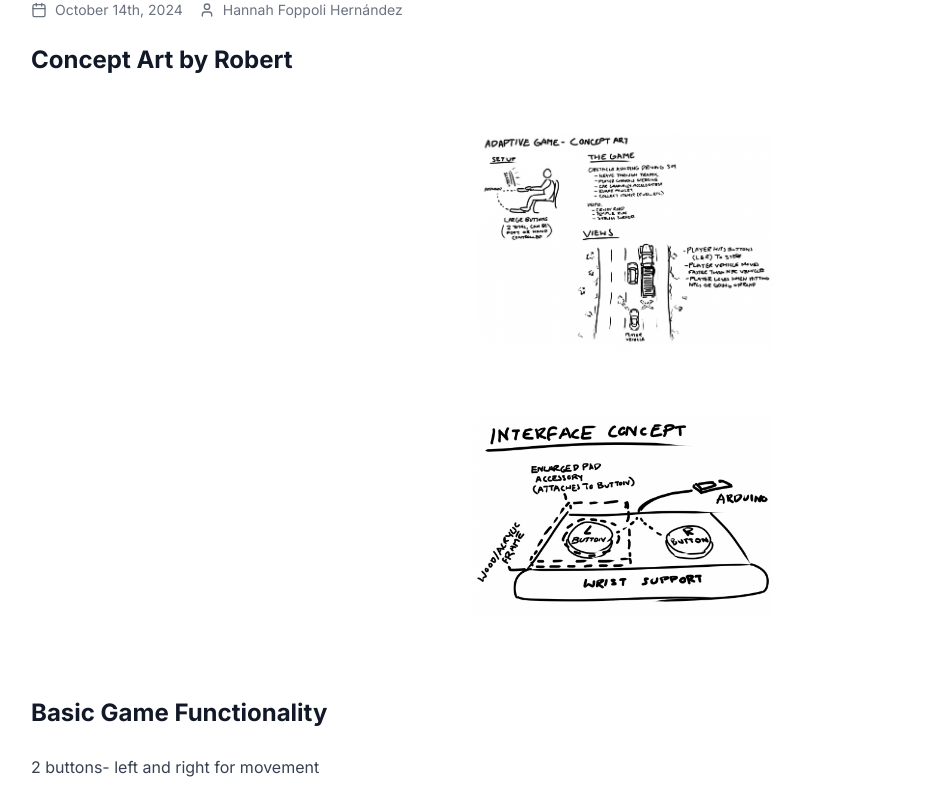
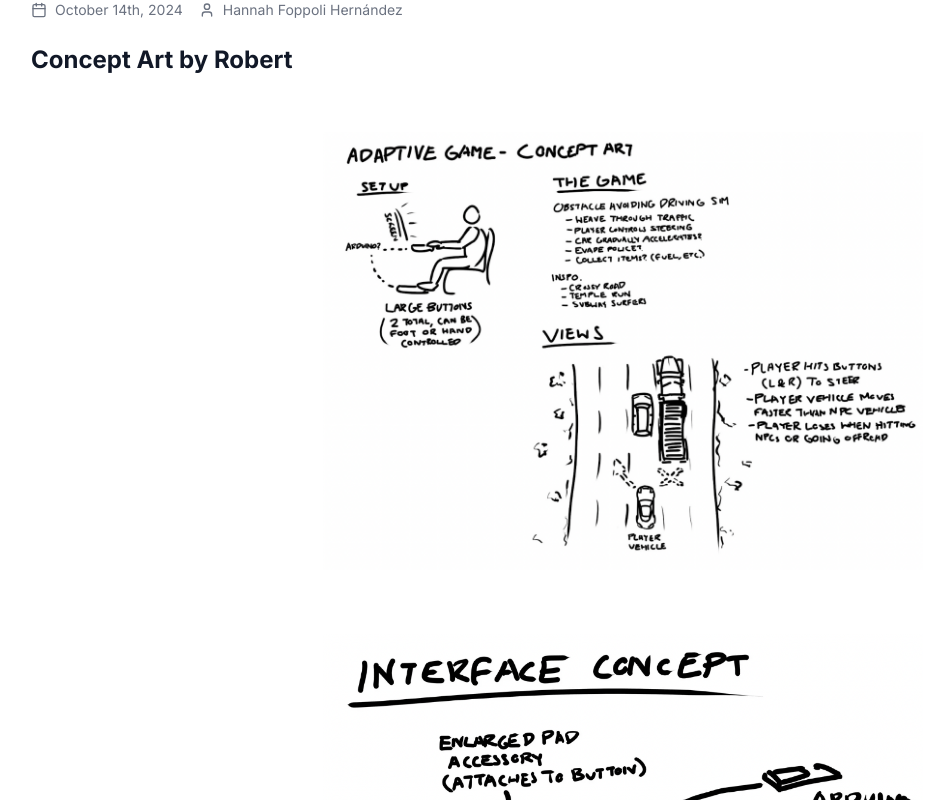
Before and after one commit to hdf3093/adaptiveTech, a Next.js app: page /blog/1015 in a window 1280 px wide. Shown: the part 640-1440 px from the top of the page, without its empty margins (17-964 px from the left). Built offline with nearby package versions, Linux system fonts and the light colour scheme.

Commit message:
Add files via upload

```diff
--- a/app/blog/1015/page.tsx
+++ b/app/blog/1015/page.tsx
@@ -61,8 +61,8 @@ export default function BlogPost() {
                 <Image
                   src="/concept1.png"
                   alt="Concept Art 1"
-                  width={300}
-                  height={300}
+                  width={600}
+                  height={600}
                   className="object-contain"
                 />
               </div>
@@ -70,8 +70,8 @@ export default function BlogPost() {
                 <Image
                   src="/concept2.png"
                   alt="Concept Art 2"
-                  width={300}
-                  height={300}
+                  width={600}
+                  height={600}
                   className="object-contain"
                 />
               </div>
```
